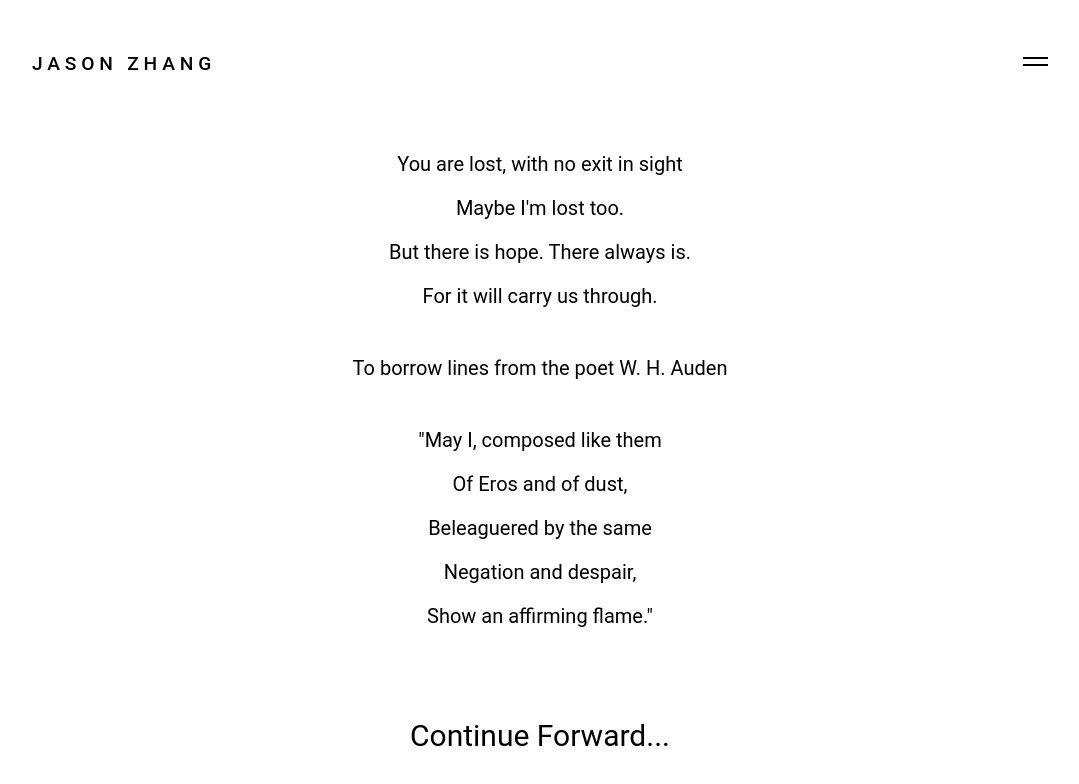
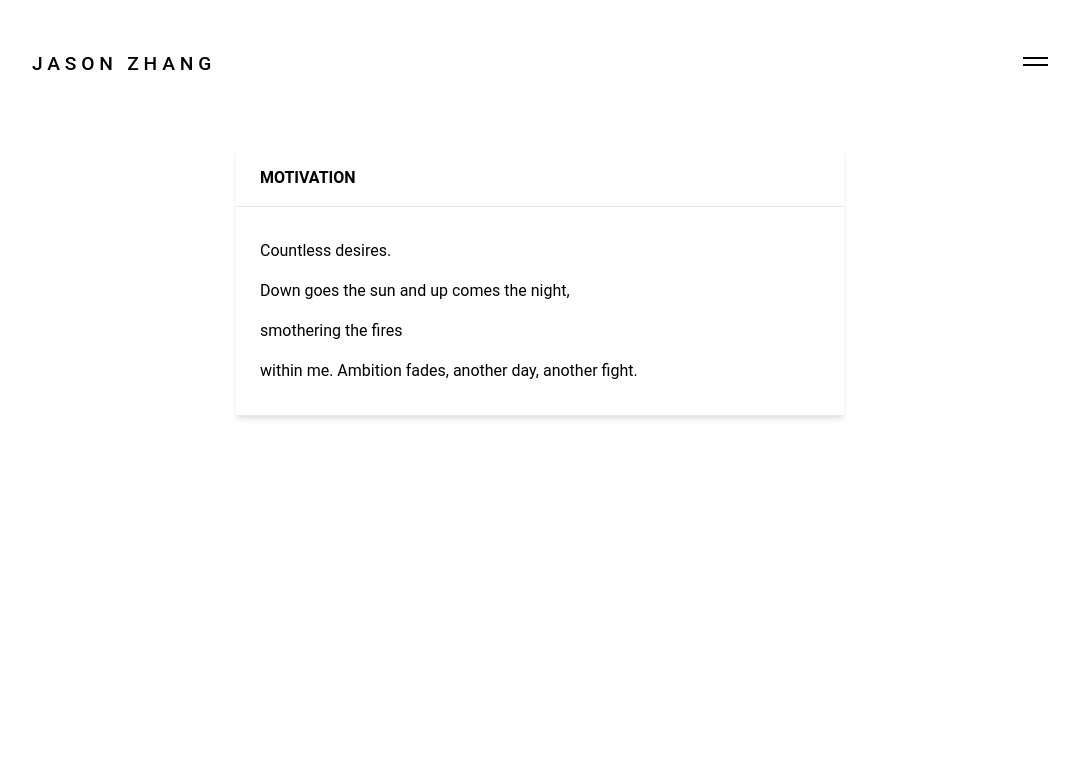
Before and after one commit to Zjjc123/react-portfolio, a React (Create React App) app: page /poems in a window 1280 px wide. Shown: the top 784 px of the page, without its empty margins (100-1179 px from the left). Built offline with nearby package versions, Linux system fonts and the light colour scheme.

Commit message:
Adding Poems

```diff
--- a/src/components/Navigation.js
+++ b/src/components/Navigation.js
@@ -24,11 +24,6 @@ const Navigation = () => {
                             </NavLink>
                             </li>
                             <li>
-                                <NavLink to="/code-bytes" exact>
-                                    Code Bytes
-                            </NavLink>
-                            </li>
-                            <li>
                                 <NavLink to="/about" exact>
                                     About
                             </NavLink>
@@ -50,6 +45,7 @@ const Navigation = () => {
                                     </NavLink>
                                 </li>
                             </ul>
+
                             <ul className="nav-info">
                                 <li className="nav-info-label">Links</li>
                                 <li>
@@ -66,6 +62,20 @@ const Navigation = () => {
                                     <a href="https://www.linkedin.com/in/zjjc123/">
                                         LinkedIn
                             </a>
+                                </li>
+                            </ul>
+
+                            <ul className="nav-info">
+                                <li className="nav-info-label">Others</li>
+                                <li>
+                                    <NavLink to="/code-bytes" exact>
+                                        Code Bytes
+                                    </NavLink>
+                                </li>
+                                <li>
+                                    <NavLink to="/poems" exact>
+                                        Poems
+                                    </NavLink>
                                 </li>
                             </ul>
                             <ul className="nav-info">
--- /dev/null
+++ b/src/components/PoemCards.js
@@ -0,0 +1,23 @@
+import React from 'react'
+
+export default function PoemCards(props) {
+    return (
+        <div className="max-w-2xl mx-auto sm:px-6 lg:px-8">
+            <div className="overflow-hidden shadow-md">
+                <div className="px-6 py-4 bg-white border-b border-gray-200 font-bold uppercase">
+                    {props.title}
+                </div>
+                <div className="p-6 bg-white border-b border-gray-200 leading-10">
+                    {props.text.split('\n').map(function (item, key) {
+                        return (
+                            <span key={key}>
+                                {item}
+                                <br />
+                            </span>
+                        )
+                    })}
+                </div>
+            </div>
+        </div>
+    )
+}
--- a/src/components/Router.js
+++ b/src/components/Router.js
@@ -8,6 +8,7 @@ import About from '../pages/About.js';
 import Gallery from '../pages/Gallery.js';
 import Pricing from '../pages/Pricing.js';
 import CodeBytes from "../pages/CodeBytes.js";
+import Poems from "../pages/Poems.js";
 import Page404 from "./404.js";
 
 const routes = [
@@ -16,6 +17,7 @@ const routes = [
     { path: '/gallery', name: 'Gallery', Component: Gallery, exact: true },
     { path: '/pricing', name: 'Pricing', Component: Pricing, exact: true },
     { path: '/code-bytes', name: 'Code Bytes', Component: CodeBytes, exact: false },
+    { path: '/poems', name: 'Poems', Component: Poems, exact: true },
     { path: '/', name: 'Landing', Component: Landing, exact: true },
     { path: '/', name: '404', Component: Page404, exact: false },
 ]
--- /dev/null
+++ b/src/pages/Poems.js
@@ -0,0 +1,23 @@
+import React from "react"
+import { motion } from "framer-motion"
+
+import PoemCards from "../components/PoemCards";
+
+function Poems() {
+    return (
+        <div className='page'>
+            <div className='container'>
+                <motion.div
+                    initial={{ x: '-100%', opacity: 0 }}
+                    animate={{ x: 0, opacity: 1 }}
+                    exit={{ opacity: 0 }}
+                    transition={{ duration: 1, ease: [0.43, 0.13, 0.23, 0.96] }}
+                    className="space-y-10">
+                        <PoemCards title="Motivation" text={`Countless desires.\nDown goes the sun and up comes the night,\n  smothering the fires\nwithin me. Ambition fades, another day, another fight.`}/>
+                </motion.div>
+            </div>
+        </div>
+    )
+}
+
+export default Poems;
```
